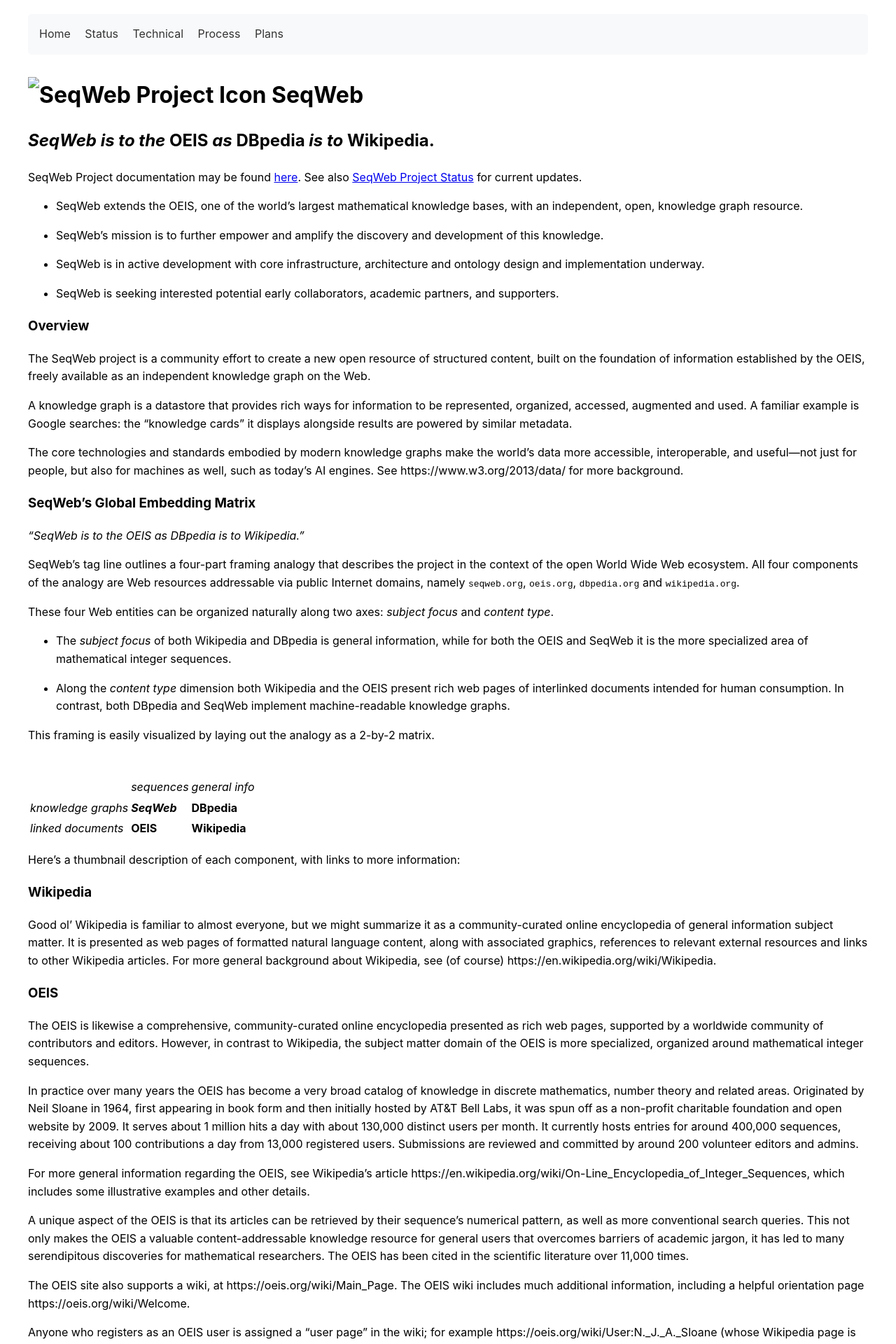
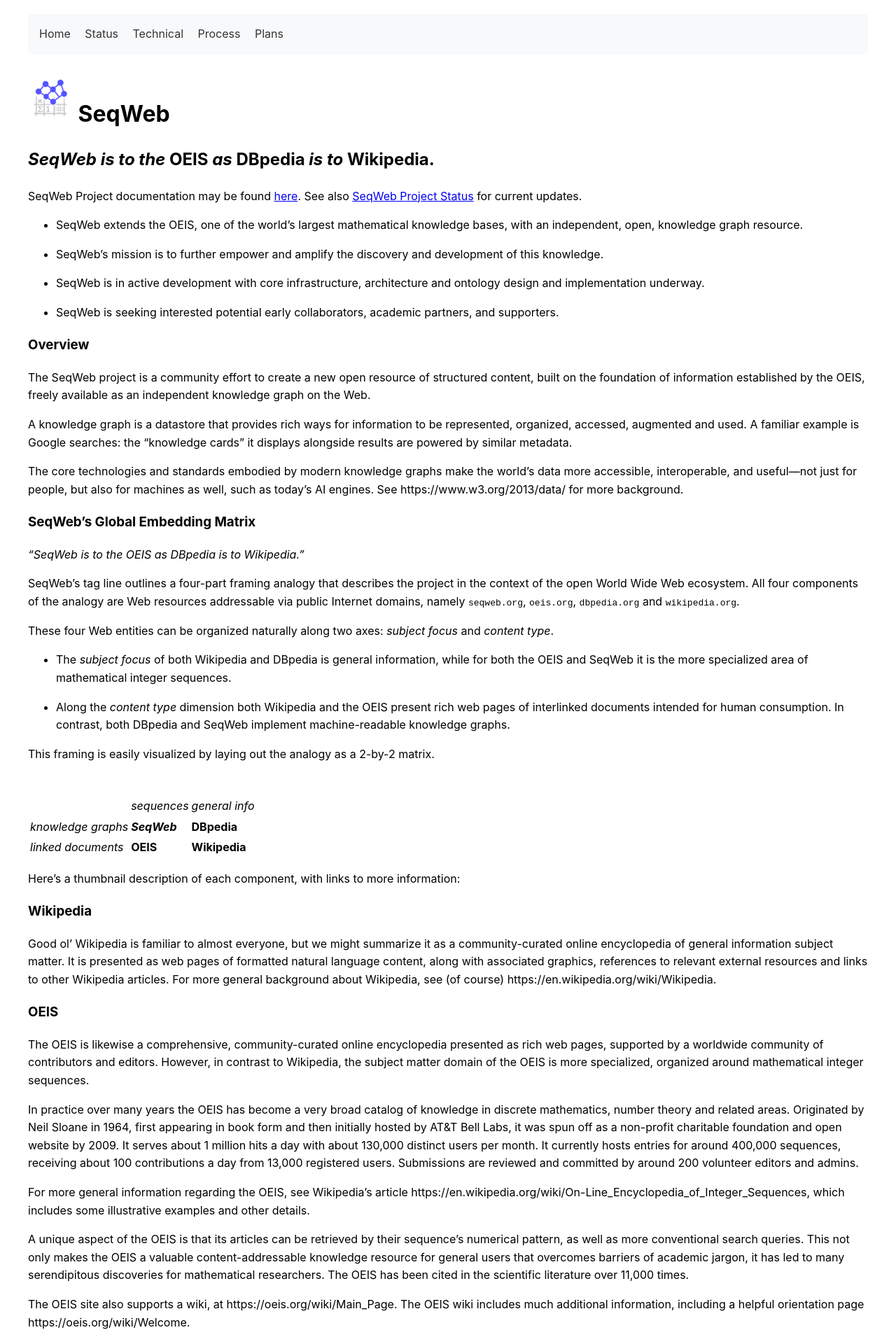
Before and after one commit to seqweb/seqweb, a Jekyll site: the page built from index.md, in a window 1280 px wide. Shown: the top 1920 px of the page at 70% size. Built offline with Jekyll 4.4.1, drawn with Linux system fonts in a browser that asks for light colours.

Commit message:
Move icons to public assets/ directory for proper Jekyll serving

```diff
--- a/index.md
+++ b/index.md
@@ -3,7 +3,7 @@
 title: SeqWeb
 ---
 
-# ![SeqWeb Project Icon]({{ site.baseurl }}/_assets/icons/seqweb_icon_64x64.png) SeqWeb
+# ![SeqWeb Project Icon]({{ site.baseurl }}/assets/icons/seqweb_icon_64x64.png) SeqWeb
 
 ## ***SeqWeb*** _is to the_ **OEIS** _as_ **DBpedia** _is to_ **Wikipedia**.
 
```
Also changed, not shown: assets/icons/seqweb_icon_32x32.png (added), assets/icons/seqweb_icon_64x64.png (added), assets/icons/seqweb_project_icon.png (added).
